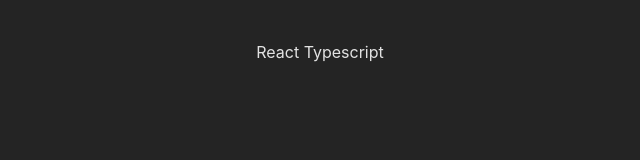
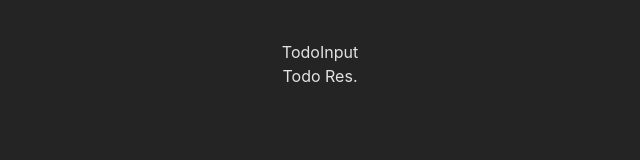
Before and after one commit to egesua/typeboot, a React (Vite) app: page / in a window 1280 px wide. Shown: the top 160 px of the page, without its empty margins (320-960 px from the left). Built offline with nearby package versions, Linux system fonts and the light colour scheme.

Commit message:
rendering our components.

```diff
--- a/src/App.tsx
+++ b/src/App.tsx
@@ -1,10 +1,13 @@
 import './App.css'
+import TodoInput from './components/TodoInput';
+import TodoResult from './components/TodoResult';
 
 function App() {
 
   return (
     <div>
-      React Typescript
+      <TodoInput />
+      <TodoResult />
     </div>
   )
 }
```
